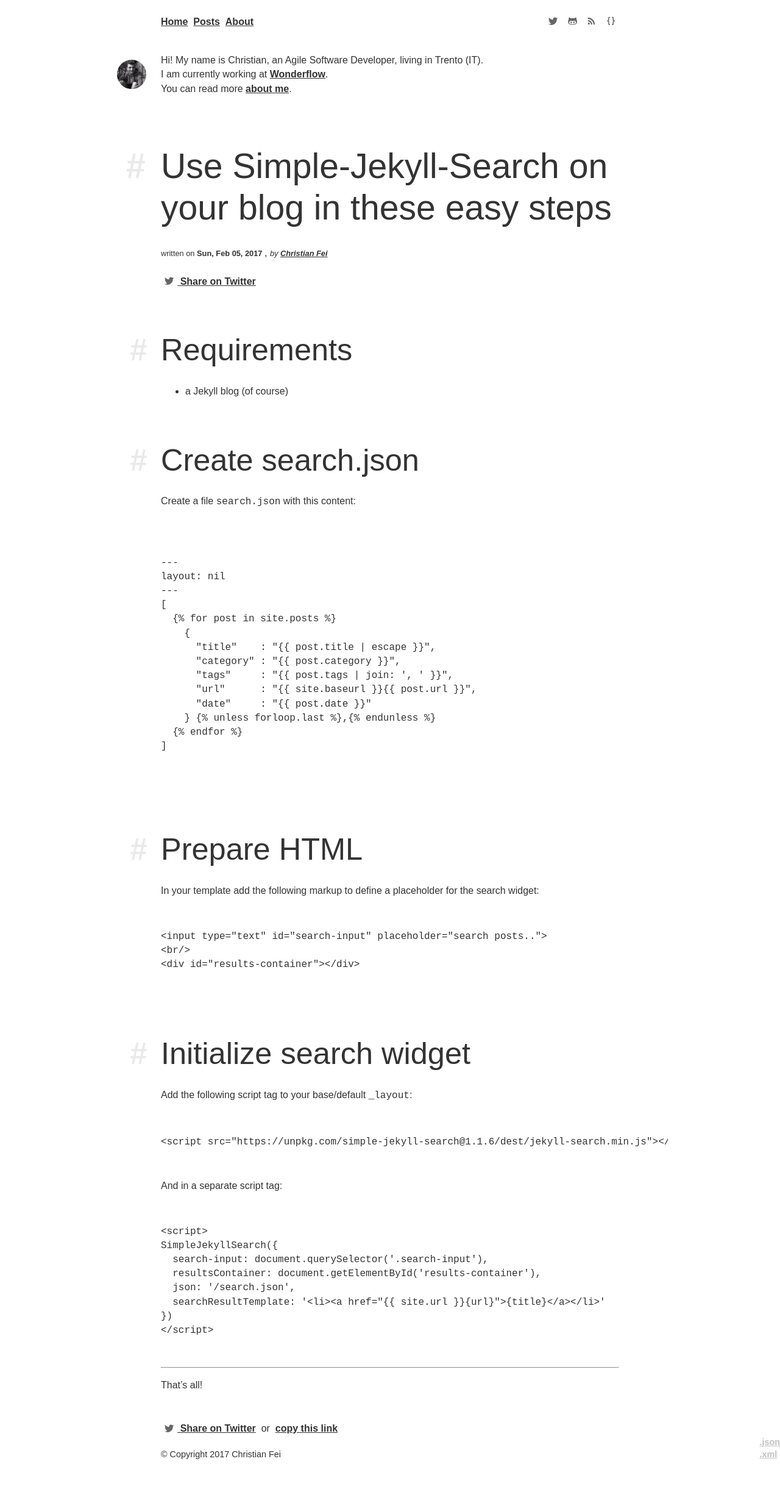
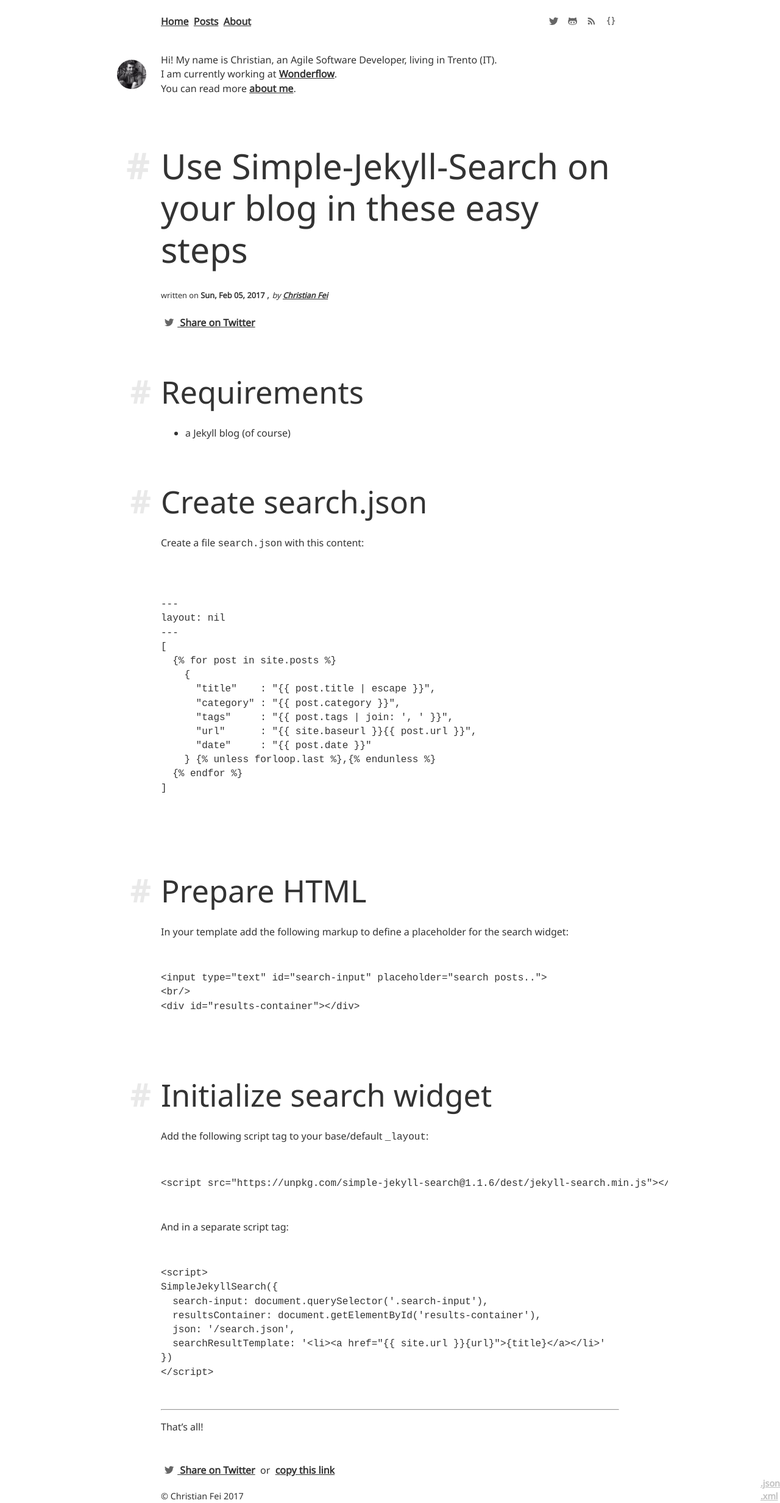
Before and after one commit to christian-fei/christian-fei.github.io-pandoc, a Jekyll site: the page built from _posts/2017-02-05-Use-Simple-Jekyll-Search-on-your-blog-in-these-easy-steps.md, in a window 1280 px wide. Shown: the whole page at 61% size. Built offline with Jekyll 4.4.1, drawn with Linux system fonts in a browser that asks for light colours; before the commit the page ends 2396 px from its top, so only the background shows below that.

Commit message:
update type

```diff
--- a/_includes/main-footer.html
+++ b/_includes/main-footer.html
@@ -6,6 +6,6 @@
   </div>
   <br>
   <div class="container">
-    &copy; Copyright 2017 Christian Fei
+    &copy; Christian Fei 2017
   </div>
 </footer>
--- a/_layouts/default.html
+++ b/_layouts/default.html
@@ -3,6 +3,7 @@
   <head>
     {% include main-head.html %}
     {% include critical.css.html %}
+    <link href="https://fonts.googleapis.com/css?family=Noto+Sans" rel="stylesheet">
     <link rel="stylesheet" type="text/css" href="/dest/main.min.css" rel="stylesheet" async defer/>
   </head>
   <body>
--- a/assets/css/typography.styl
+++ b/assets/css/typography.styl
@@ -8,7 +8,7 @@ html
     font-size 15px
 
 body
-  font-family sans-serif
+  font-family 'Noto Sans', sans-serif
   font-weight 400
   line-height 1.45
   color color_text
--- a/posts.html
+++ b/posts.html
@@ -3,7 +3,7 @@ layout: default
 ---
 
 <section class="content">
-  <h3 class="no-mt">Blog posts</h3>
+  <h1>Posts</h1>
   <section>
     <input type="text" class="search-input" placeholder="Type / to search">
     <div class="results-container"></div>
```
Also changed, not shown: about.html (+12 -6 lines), dest/main.min.css.
